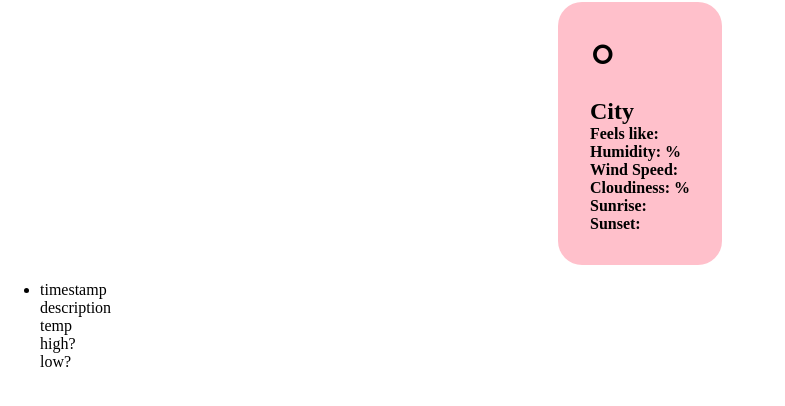
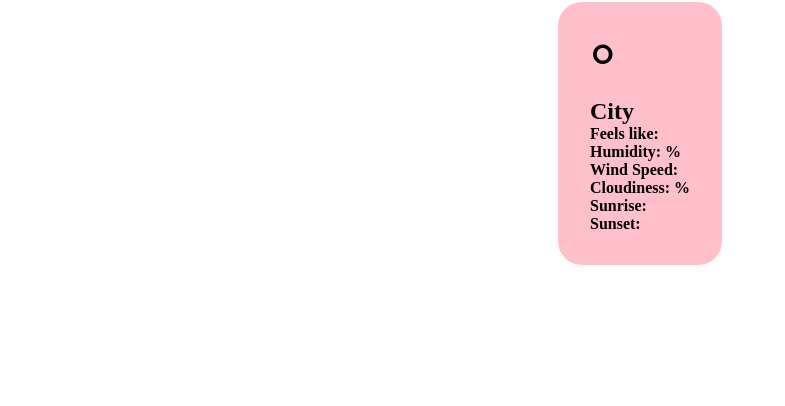
Before and after one commit to scorpi4n/TOP-weather-app, a website built with webpack: page src/index.html in a window 1280 px wide. Shown: the part 78-484 px from the top of the page, without its empty margins (0-785 px from the left). Built offline with nearby package versions, Linux system fonts and the light colour scheme; no server answers.

Commit message:
Remove template for forecast

```diff
--- a/src/index.html
+++ b/src/index.html
@@ -33,18 +33,6 @@
         <div id="sunrise">Sunrise: <span class="data"></span></div>
         <div id="sunset">Sunset: <span class="data"></span></div>
     </section>
-
-    <section>
-        <ul>
-            <li>
-                <div>timestamp</div>
-                <div>description</div>
-                <div>temp</div>
-                <div>high?</div>
-                <div>low?</div>
-            </li>
-        </ul>
-    </section>
 </body>
 
 </html>
```
